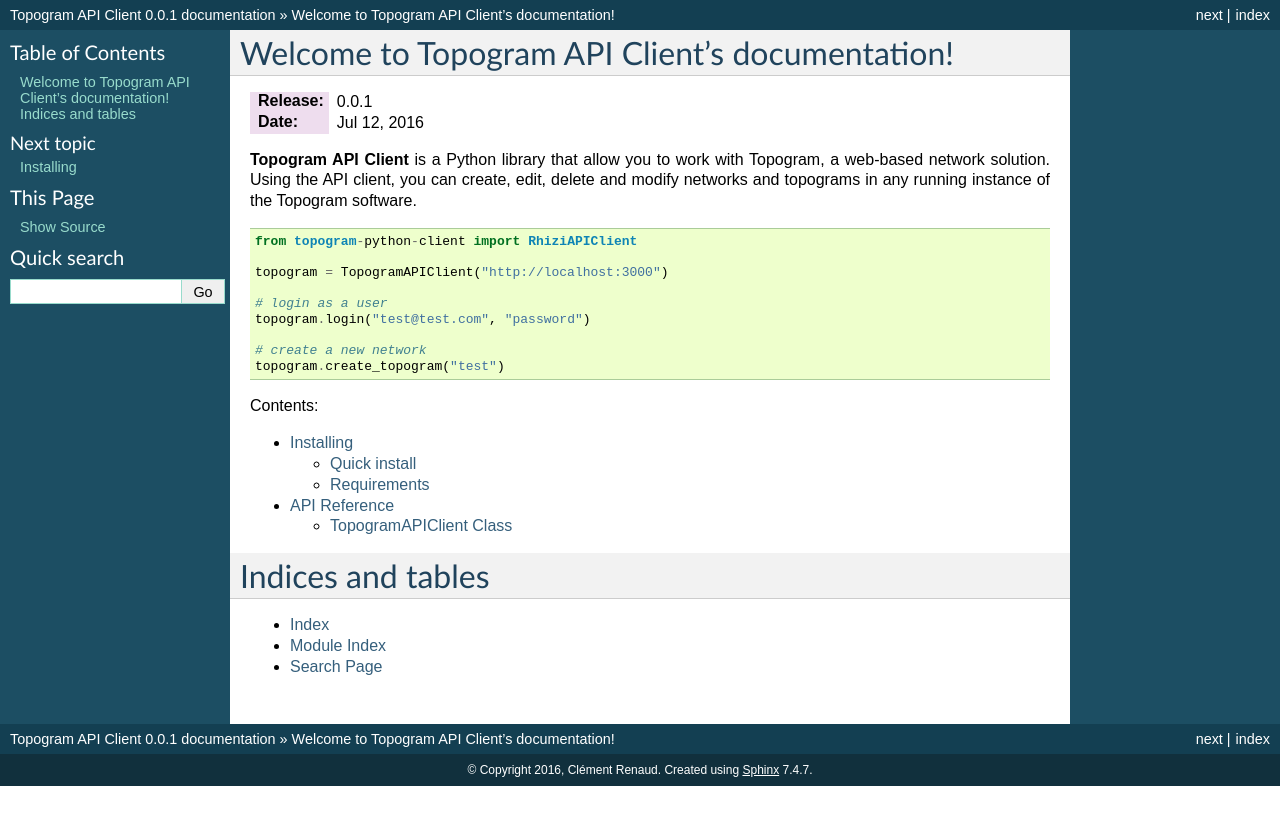
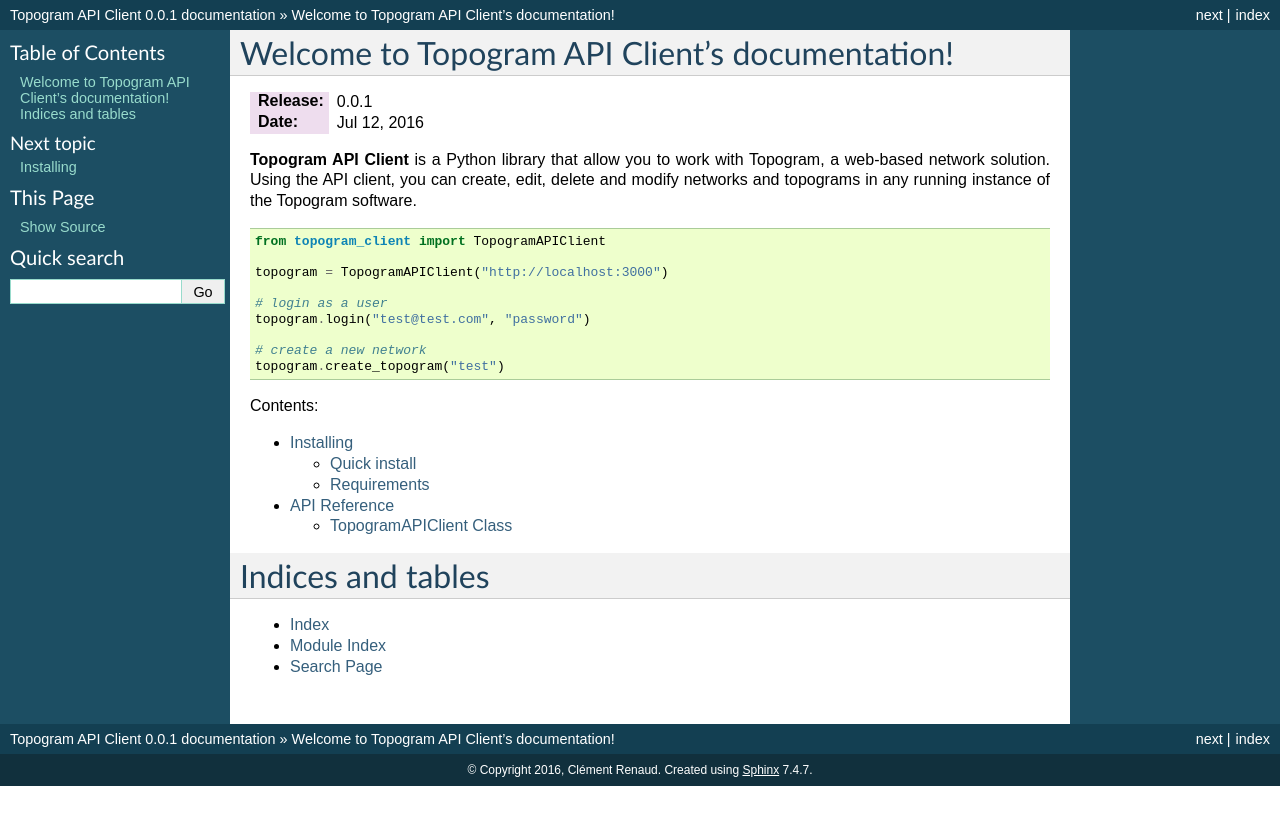
Before and after one commit to topogram/topogram-api-client, a Sphinx documentation site: the page built from docs/index.rst, in a window 1280 px wide. Shown: the top 825 px of the page. Built offline with Sphinx 7.4.7, drawn with Linux system fonts in a browser that asks for light colours.

Commit message:
clean doc example

```diff
--- a/docs/index.rst
+++ b/docs/index.rst
@@ -15,7 +15,7 @@
 
 ::
 
-    from topogram-python-client import RhiziAPIClient
+    from topogram_client import TopogramAPIClient
 
     topogram = TopogramAPIClient("http://localhost:3000")
 
```
